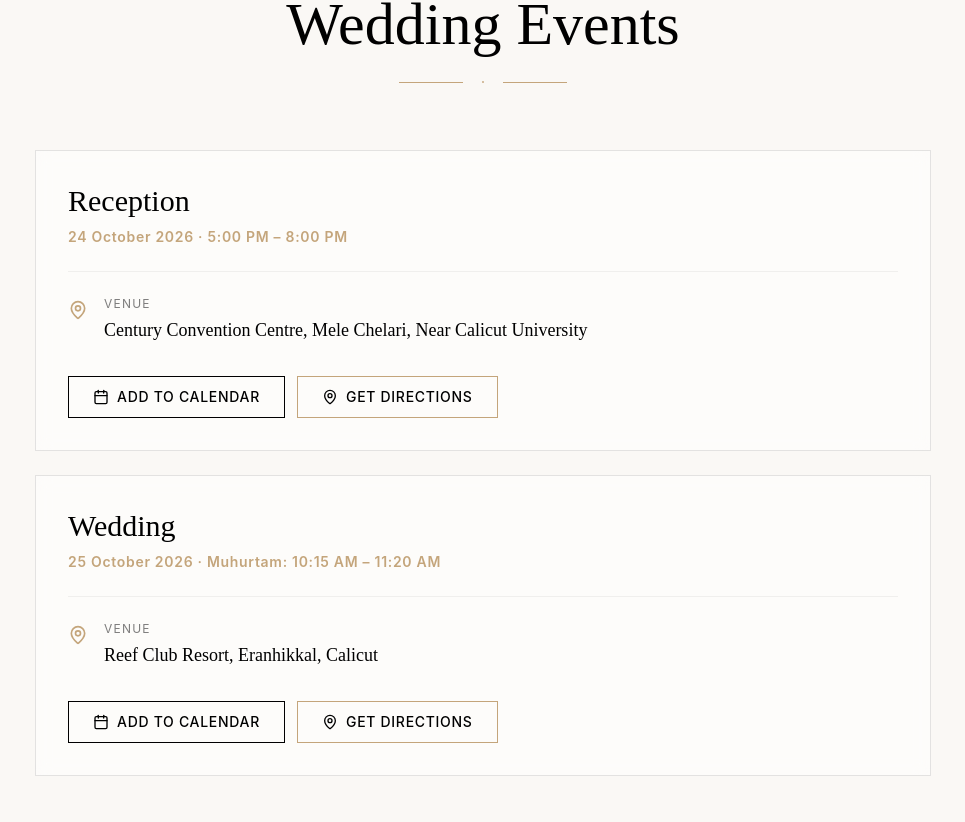
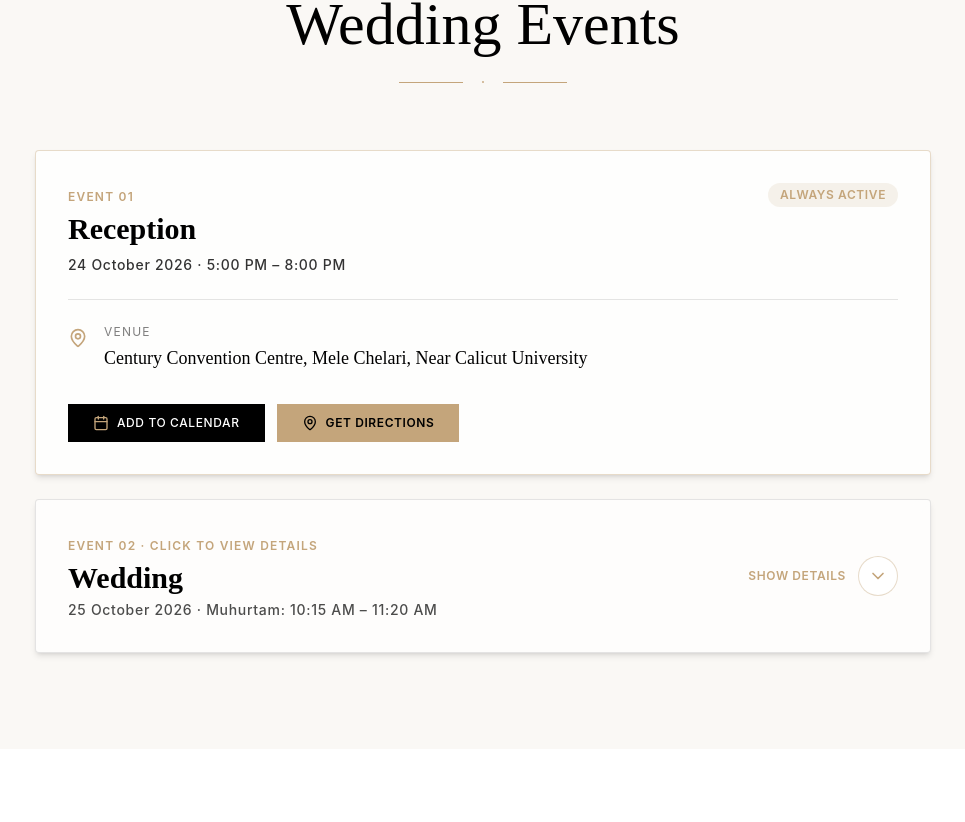
Before and after one commit to tevahdesign/for-her, a React (Vite) app: page / in a window 1280 px wide. Shown: the part 1578-2400 px from the top of the page, without its empty margins (157-1122 px from the left). Built offline with nearby package versions, Linux system fonts and the light colour scheme.

Commit message:
Initial project upload

```diff
--- a/src/app/components/EventsSection.tsx
+++ b/src/app/components/EventsSection.tsx
@@ -29,30 +29,32 @@ const events: Event[] = [
 ];
 
 export function EventsSection() {
-  const [openEvent, setOpenEvent] = useState<string | null>('reception');
+  const [isWeddingOpen, setIsWeddingOpen] = useState(false);
 
-  const toggleEvent = (eventId: string) => {
-    setOpenEvent(openEvent === eventId ? null : eventId);
-  };
-
-  const handleAddToCalendar = (event: Event) => {
+  const handleAddToCalendar = (eventId: string) => {
     let startStr = '';
     let endStr = '';
+    let eventName = '';
+    let venue = '';
 
-    if (event.id === 'reception') {
+    if (eventId === 'reception') {
       startStr = '20261024T170000';
       endStr = '20261024T200000';
-    } else if (event.id === 'wedding') {
+      eventName = 'Reception';
+      venue = 'Century Convention Centre, Mele Chelari, Near Calicut University';
+    } else if (eventId === 'wedding') {
       startStr = '20261025T101500';
       endStr = '20261025T112000';
+      eventName = 'Wedding Ceremony';
+      venue = 'Reef Club Resort, Eranhikkal, Calicut';
     }
 
     const googleCalendarUrl = new URL('https://calendar.google.com/calendar/render');
     googleCalendarUrl.searchParams.append('action', 'TEMPLATE');
-    googleCalendarUrl.searchParams.append('text', `${event.name} - Gana & Vinu's Wedding`);
+    googleCalendarUrl.searchParams.append('text', `${eventName} - Gana & Vinu's Wedding`);
     googleCalendarUrl.searchParams.append('dates', `${startStr}/${endStr}`);
-    googleCalendarUrl.searchParams.append('details', `Join us for ${event.name} (Muhurtam 10:15 AM - 11:20 AM) at Gana & Vinu's wedding celebration.`);
-    googleCalendarUrl.searchParams.append('location', event.venue);
+    googleCalendarUrl.searchParams.append('details', `Join us for ${eventName} at Gana & Vinu's wedding celebration.`);
+    googleCalendarUrl.searchParams.append('location', venue);
 
     window.open(googleCalendarUrl.toString(), '_blank');
   };
@@ -120,47 +122,55 @@ export function EventsSection() {
           </div>
         </ScrollReveal>
 
-        {/* Events - Cards */}
+        {/* Events Cards */}
         <div className="space-y-6">
-          {events.map((event, index) => (
-            <ScrollReveal key={event.id} delay={index * 0.1}>
+          {/* RECEPTION CARD - ALWAYS ACTIVE / OPEN */}
+          <ScrollReveal delay={0.1}>
             <motion.div
               whileHover={{ scale: 1.01, transition: { duration: 0.2 } }}
-                className="border border-black/10 bg-white/50 backdrop-blur-sm transition-all duration-300 hover:border-[#C4A57B]/50 hover:shadow-lg p-8"
+              className="border border-[#C4A57B]/40 bg-white/80 backdrop-blur-sm shadow-md transition-all duration-300 hover:border-[#C4A57B] hover:shadow-xl p-8 rounded-sm"
             >
+              <div className="flex justify-between items-start">
                 <div>
-                  <h3 className="font-serif text-3xl text-black mb-2">
-                    {event.name}
+                  <span className="text-xs tracking-widest text-[#C4A57B] font-semibold uppercase font-sans">
+                    Event 01
+                  </span>
+                  <h3 className="font-serif text-3xl text-black mt-1 mb-2 font-semibold">
+                    Reception
                   </h3>
-                  <p className="text-sm tracking-wider text-[#C4A57B] font-semibold font-sans">
-                    {event.date} · {event.time}
+                  <p className="text-sm tracking-wider text-black/80 font-medium font-sans">
+                    24 October 2026 · 5:00 PM – 8:00 PM
                   </p>
                 </div>
+                <span className="px-3 py-1 bg-[#C4A57B]/15 text-[#C4A57B] text-xs font-semibold uppercase tracking-wider rounded-full font-sans">
+                  Always Active
+                </span>
+              </div>
 
-                <div className="pt-6 mt-6 border-t border-black/5 space-y-6">
+              <div className="pt-6 mt-6 border-t border-black/10 space-y-6">
                 <div className="flex items-start gap-4">
                   <MapPin className="w-5 h-5 text-[#C4A57B] mt-1 flex-shrink-0" />
                   <div>
                     <p className="text-xs tracking-widest uppercase text-black/50 font-sans mb-1">Venue</p>
-                      <p className="font-serif text-lg text-black">{event.venue}</p>
+                    <p className="font-serif text-lg text-black font-medium">Century Convention Centre, Mele Chelari, Near Calicut University</p>
                   </div>
                 </div>
 
                 <div className="flex flex-wrap gap-3 pt-2">
                   <motion.button
-                      whileHover={{ scale: 1.05, y: -2 }}
-                      whileTap={{ scale: 0.95 }}
-                      onClick={() => handleAddToCalendar(event)}
-                      className="flex items-center gap-2 px-6 py-2.5 border border-black text-black hover:bg-black hover:text-white transition-all duration-300 text-sm tracking-wider uppercase font-sans cursor-pointer"
+                    whileHover={{ scale: 1.03 }}
+                    whileTap={{ scale: 0.97 }}
+                    onClick={() => handleAddToCalendar('reception')}
+                    className="flex items-center gap-2 px-6 py-2.5 bg-black border border-black text-white hover:bg-[#C4A57B] hover:border-[#C4A57B] hover:text-black transition-all duration-300 text-xs tracking-wider uppercase font-sans font-medium cursor-pointer"
                   >
-                      <Calendar className="w-4 h-4" />
+                    <Calendar className="w-4 h-4 text-[#C4A57B]" />
                     Add to Calendar
                   </motion.button>
                   <motion.button
-                      whileHover={{ scale: 1.05, y: -2 }}
-                      whileTap={{ scale: 0.95 }}
-                      onClick={() => handleGetDirections(event.id)}
-                      className="flex items-center gap-2 px-6 py-2.5 border border-[#C4A57B] text-black hover:bg-[#C4A57B] transition-all duration-300 text-sm tracking-wider uppercase font-sans cursor-pointer"
+                    whileHover={{ scale: 1.03 }}
+                    whileTap={{ scale: 0.97 }}
+                    onClick={() => handleGetDirections('reception')}
+                    className="flex items-center gap-2 px-6 py-2.5 bg-[#C4A57B] border border-[#C4A57B] text-black hover:bg-black hover:text-white transition-all duration-300 text-xs tracking-wider uppercase font-sans font-semibold cursor-pointer"
                   >
                     <MapPin className="w-4 h-4" />
                     Get Directions
@@ -169,7 +179,93 @@ export function EventsSection() {
               </div>
             </motion.div>
           </ScrollReveal>
-          ))}
+
+          {/* WEDDING CARD - ONLY ACTIVE WHEN DROPDOWN CLICKED */}
+          <ScrollReveal delay={0.2}>
+            <motion.div
+              whileHover={{ scale: 1.01, transition: { duration: 0.2 } }}
+              className="border border-black/10 bg-white/70 backdrop-blur-sm transition-all duration-300 hover:border-[#C4A57B]/60 shadow-md rounded-sm overflow-hidden"
+            >
+              {/* Clickable Header Dropdown Bar */}
+              <button
+                onClick={() => setIsWeddingOpen(!isWeddingOpen)}
+                className="w-full text-left p-8 flex items-center justify-between cursor-pointer hover:bg-black/5 transition-colors group"
+              >
+                <div>
+                  <span className="text-xs tracking-widest text-[#C4A57B] font-semibold uppercase font-sans">
+                    Event 02 · Click to View Details
+                  </span>
+                  <h3 className="font-serif text-3xl text-black mt-1 mb-1 font-semibold group-hover:text-[#C4A57B] transition-colors">
+                    Wedding
+                  </h3>
+                  <p className="text-sm tracking-wider text-black/70 font-sans">
+                    25 October 2026 · Muhurtam: 10:15 AM – 11:20 AM
+                  </p>
+                </div>
+                <div className="flex items-center gap-3">
+                  <span className="hidden sm:inline-block text-xs uppercase tracking-wider font-sans font-semibold text-[#C4A57B]">
+                    {isWeddingOpen ? 'Hide Details' : 'Show Details'}
+                  </span>
+                  <div className="w-10 h-10 rounded-full border border-[#C4A57B]/40 flex items-center justify-center bg-white group-hover:border-[#C4A57B] transition-all">
+                    <ChevronDown className={`w-5 h-5 text-[#C4A57B] transition-transform duration-300 ${isWeddingOpen ? 'rotate-180' : ''}`} />
+                  </div>
+                </div>
+              </button>
+
+              {/* Inside Card Details - Expanded when clicked */}
+              <AnimatePresence>
+                {isWeddingOpen && (
+                  <motion.div
+                    initial={{ opacity: 0, height: 0 }}
+                    animate={{ opacity: 1, height: 'auto' }}
+                    exit={{ opacity: 0, height: 0 }}
+                    transition={{ duration: 0.35, ease: 'easeInOut' }}
+                    className="px-8 pb-8 pt-4 border-t border-black/10 bg-[#FAF8F5]/80 space-y-6"
+                  >
+                    <div className="grid grid-cols-1 md:grid-cols-2 gap-4 bg-white p-5 border border-[#C4A57B]/30 rounded-sm">
+                      <div>
+                        <p className="text-xs tracking-widest uppercase text-black/50 font-sans mb-1">Date</p>
+                        <p className="font-serif text-xl text-black font-semibold">25 October 2026 (Sunday)</p>
+                      </div>
+                      <div>
+                        <p className="text-xs tracking-widest uppercase text-black/50 font-sans mb-1">Muhurtam Time</p>
+                        <p className="font-serif text-xl text-[#C4A57B] font-bold">10:15 AM – 11:20 AM</p>
+                      </div>
+                    </div>
+
+                    <div className="flex items-start gap-4">
+                      <MapPin className="w-5 h-5 text-[#C4A57B] mt-1 flex-shrink-0" />
+                      <div>
+                        <p className="text-xs tracking-widest uppercase text-black/50 font-sans mb-1">Venue</p>
+                        <p className="font-serif text-lg text-black font-medium">Reef Club Resort, Eranhikkal, Calicut</p>
+                      </div>
+                    </div>
+
+                    <div className="flex flex-wrap gap-3 pt-2">
+                      <motion.button
+                        whileHover={{ scale: 1.03 }}
+                        whileTap={{ scale: 0.97 }}
+                        onClick={() => handleAddToCalendar('wedding')}
+                        className="flex items-center gap-2 px-6 py-2.5 bg-black border border-black text-white hover:bg-[#C4A57B] hover:border-[#C4A57B] hover:text-black transition-all duration-300 text-xs tracking-wider uppercase font-sans font-medium cursor-pointer"
+                      >
+                        <Calendar className="w-4 h-4 text-[#C4A57B]" />
+                        Add to Calendar
+                      </motion.button>
+                      <motion.button
+                        whileHover={{ scale: 1.03 }}
+                        whileTap={{ scale: 0.97 }}
+                        onClick={() => handleGetDirections('wedding')}
+                        className="flex items-center gap-2 px-6 py-2.5 bg-[#C4A57B] border border-[#C4A57B] text-black hover:bg-black hover:text-white transition-all duration-300 text-xs tracking-wider uppercase font-sans font-semibold cursor-pointer"
+                      >
+                        <MapPin className="w-4 h-4" />
+                        Get Directions
+                      </motion.button>
+                    </div>
+                  </motion.div>
+                )}
+              </AnimatePresence>
+            </motion.div>
+          </ScrollReveal>
         </div>
       </div>
     </section>
```
Also changed, not shown: src/app/components/BackgroundAudio.tsx (+29 -36 lines). Lines whose indentation alone changed are shown as unchanged.
